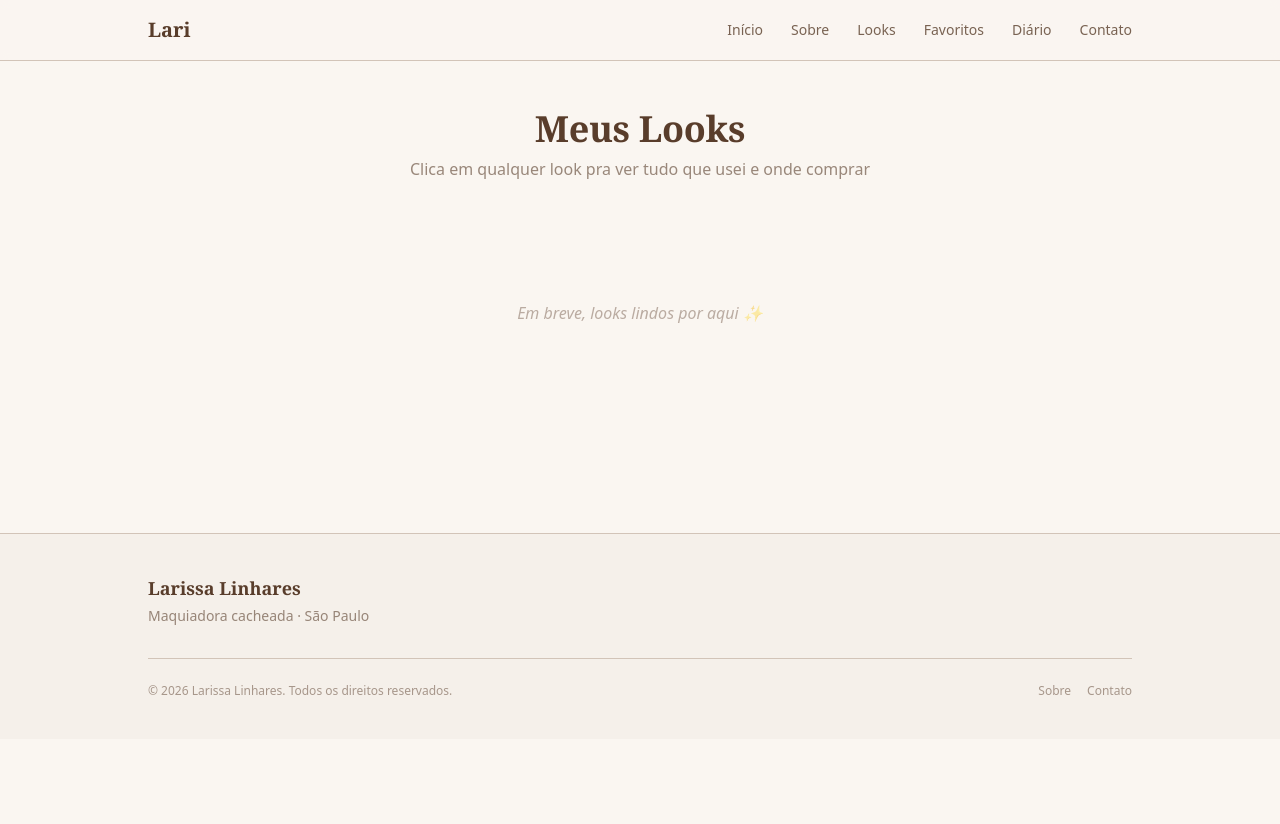
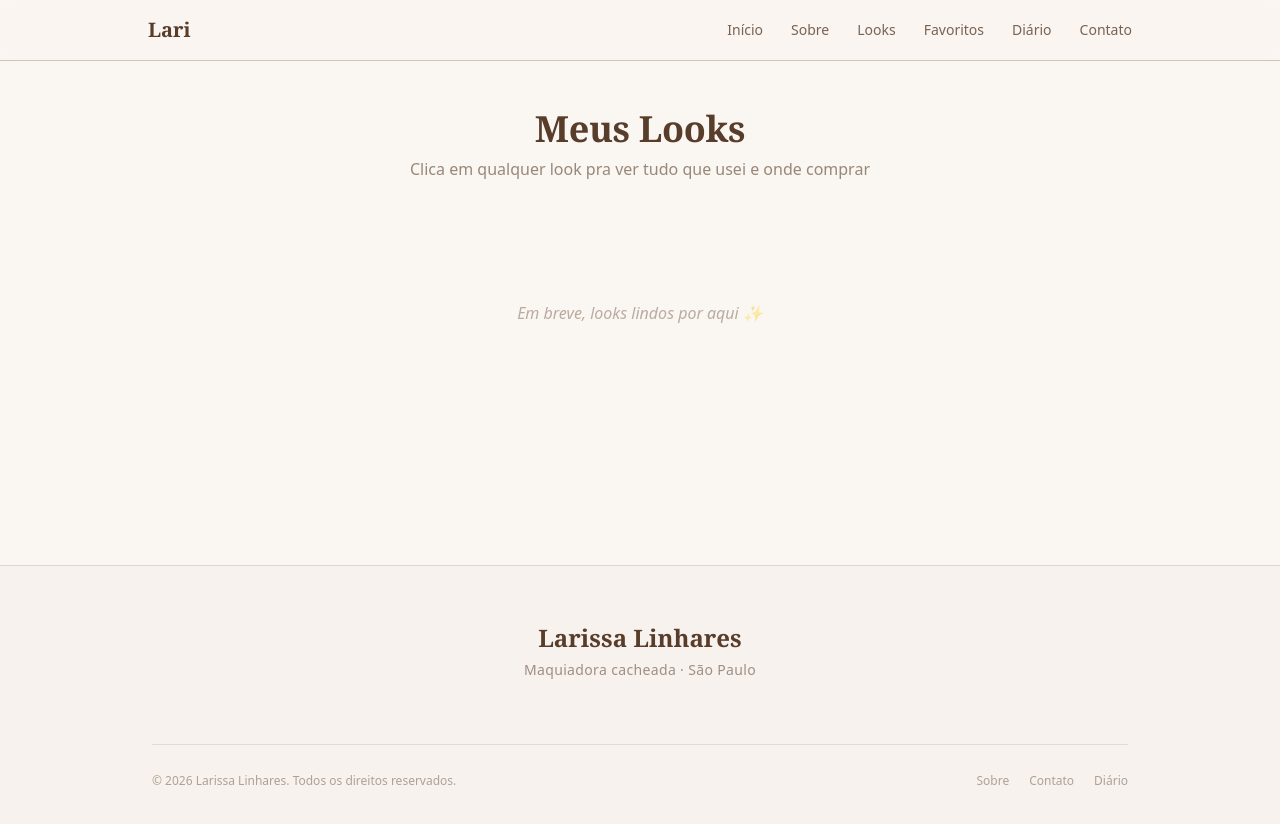
Before and after one commit to pereiranord/Larissalinhareesz, a Next.js app: page /looks in a window 1280 px wide. Shown: the top 824 px of the page. Before the commit the page ends 800 px from the top, so only its background shows below. Built offline with nearby package versions, Linux system fonts and the light colour scheme.

Commit message:
Add files via upload

```diff
--- a/components/Footer.tsx
+++ b/components/Footer.tsx
@@ -1,5 +1,5 @@
 import Link from 'next/link';
-import { Instagram, Music2, Mail } from 'lucide-react';
+import { InstagramIcon, TikTokIcon, MailIcon } from '@/components/Icons';
 
 export default function Footer({ perfil }: { perfil: any }) {
   const nome = perfil?.['Nome Apresentação'] || 'Larissa Linhares';
@@ -9,40 +9,57 @@ export default function Footer({ perfil }: { perfil: any }) {
   const ano = new Date().getFullYear();
 
   return (
-    <footer className="border-t border-bege bg-bege-fundo mt-20">
-      <div className="max-w-5xl mx-auto px-5 py-10">
-        <div className="flex flex-col md:flex-row items-center justify-between gap-6">
-          <div className="text-center md:text-left">
-            <p className="font-serif text-lg font-semibold text-marrom">{nome}</p>
-            <p className="text-sm text-marrom/60 mt-1">
+    <footer className="border-t border-bege/60 bg-bege-fundo/50 mt-28">
+      <div className="max-w-5xl mx-auto px-6 py-14">
+        <div className="flex flex-col items-center text-center gap-6">
+          <div>
+            <p className="font-serif text-2xl font-bold text-marrom">{nome}</p>
+            <p className="text-sm text-marrom/55 mt-1.5 tracking-wide">
               {perfil?.['Tagline'] || 'Maquiadora cacheada · São Paulo'}
             </p>
           </div>
 
-          <div className="flex gap-5">
+          <div className="flex gap-3">
             {insta && (
-              <a href={insta} target="_blank" rel="noopener noreferrer" aria-label="Instagram">
-                <Instagram size={20} className="text-marrom/70 hover:text-marrom transition-colors" />
+              <a
+                href={insta}
+                target="_blank"
+                rel="noopener noreferrer"
+                aria-label="Instagram"
+                className="w-11 h-11 grid place-items-center rounded-full bg-white border border-bege/70 text-marrom/70 hover:text-marrom hover:border-marrom/30 transition-all lift"
+              >
+                <InstagramIcon size={19} />
               </a>
             )}
             {tiktok && (
-              <a href={tiktok} target="_blank" rel="noopener noreferrer" aria-label="TikTok">
-                <Music2 size={20} className="text-marrom/70 hover:text-marrom transition-colors" />
+              <a
+                href={tiktok}
+                target="_blank"
+                rel="noopener noreferrer"
+                aria-label="TikTok"
+                className="w-11 h-11 grid place-items-center rounded-full bg-white border border-bege/70 text-marrom/70 hover:text-marrom hover:border-marrom/30 transition-all lift"
+              >
+                <TikTokIcon size={19} />
               </a>
             )}
             {email && (
-              <a href={`mailto:${email}`} aria-label="Email">
-                <Mail size={20} className="text-marrom/70 hover:text-marrom transition-colors" />
+              <a
+                href={`mailto:${email}`}
+                aria-label="Email"
+                className="w-11 h-11 grid place-items-center rounded-full bg-white border border-bege/70 text-marrom/70 hover:text-marrom hover:border-marrom/30 transition-all lift"
+              >
+                <MailIcon size={19} />
               </a>
             )}
           </div>
         </div>
 
-        <div className="mt-8 pt-6 border-t border-bege flex flex-col md:flex-row items-center justify-between gap-3 text-xs text-marrom/50">
+        <div className="mt-10 pt-7 border-t border-bege/50 flex flex-col md:flex-row items-center justify-between gap-3 text-xs text-marrom/45">
           <p>© {ano} {nome}. Todos os direitos reservados.</p>
-          <div className="flex gap-4">
-            <Link href="/sobre" className="hover:text-marrom">Sobre</Link>
-            <Link href="/contato" className="hover:text-marrom">Contato</Link>
+          <div className="flex gap-5">
+            <Link href="/sobre" className="hover:text-marrom transition-colors">Sobre</Link>
+            <Link href="/contato" className="hover:text-marrom transition-colors">Contato</Link>
+            <Link href="/diario" className="hover:text-marrom transition-colors">Diário</Link>
           </div>
         </div>
       </div>
```
